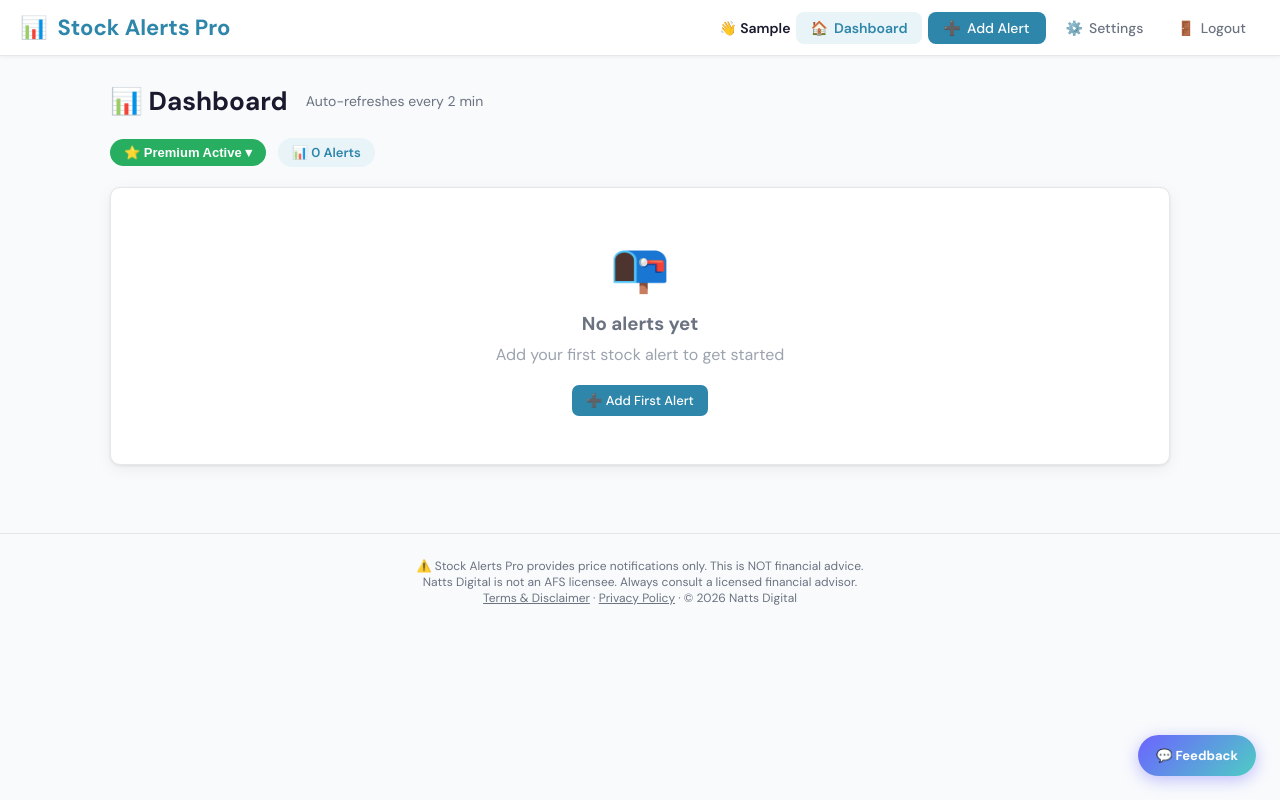
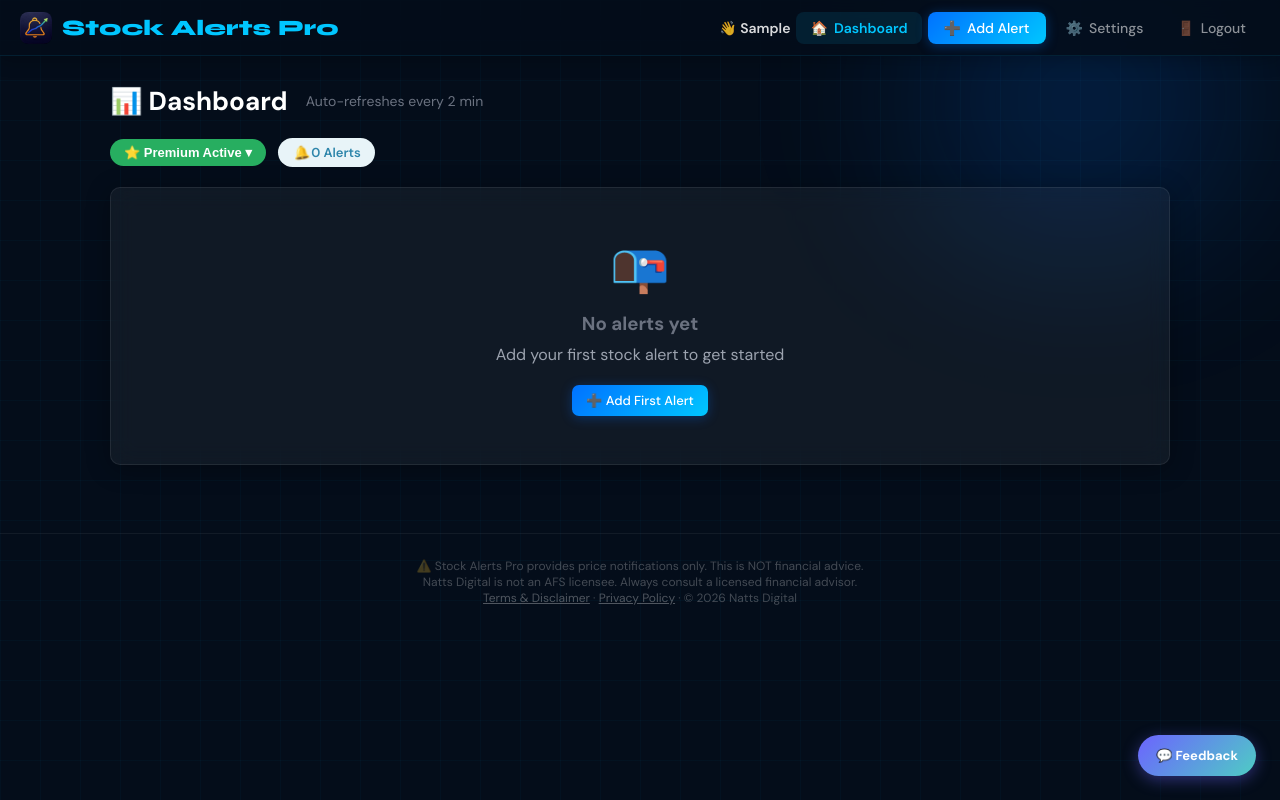
Before and after one commit to snattuvetty-spec/stock-alerts-flask, a Flask app: page /dashboard in a window 1280 px wide. Run offline with Flask 3, Linux system fonts and the light colour scheme; the visitor is signed in with stand-in values (Sample User, id 1); data that the repository does not hold is empty.

Commit message:
Dark navy theme across all pages, shaking bell icon, updated PWA manifest

```diff
--- a/templates/base.html
+++ b/templates/base.html
@@ -21,30 +21,81 @@
     <link rel="icon" type="image/png" sizes="16x16" href="/static/icon-16.png">
     <link rel="apple-touch-icon" sizes="180x180" href="/static/icon-180.png">
 
-    <link href="https://fonts.googleapis.com/css2?family=DM+Sans:wght@400;500;600;700&family=DM+Mono:wght@400;500&display=swap" rel="stylesheet">
+    <link href="https://fonts.googleapis.com/css2?family=Syne:wght@700;800&family=DM+Sans:wght@400;500;600;700&family=DM+Mono:wght@400;500&display=swap" rel="stylesheet">
     <style>
         :root {
-            --brand: #2E86AB;
-            --brand-dark: #1a6a8a;
-            --brand-light: #e8f4f8;
-            --danger: #e74c3c;
-            --success: #27ae60;
-            --warning: #f39c12;
-            --text: #1a1a2e;
-            --text-muted: #6b7280;
-            --border: #e5e7eb;
-            --bg: #f8fafc;
-            --white: #ffffff;
+            --brand: #00c6ff;
+            --brand-dark: #0072ff;
+            --brand-light: rgba(0,198,255,0.1);
+            --danger: #f87171;
+            --success: #4ade80;
+            --warning: #fbbf24;
+            --text: #ffffff;
+            --text-muted: rgba(255,255,255,0.55);
+            --border: rgba(255,255,255,0.08);
+            --bg: #040d1a;
+            --white: rgba(255,255,255,0.06);
             --radius: 10px;
-            --shadow: 0 1px 3px rgba(0,0,0,0.08), 0 4px 16px rgba(0,0,0,0.06);
+            --shadow: 0 4px 24px rgba(0,0,0,0.3);
         }
         * { box-sizing: border-box; margin: 0; padding: 0; }
-        body { font-family: 'DM Sans', sans-serif; background: var(--bg); color: var(--text); min-height: 100vh; }
+        body {
+            font-family: 'DM Sans', sans-serif;
+            background: #040d1a;
+            color: var(--text);
+            min-height: 100vh;
+            position: relative;
+            overflow-x: hidden;
+        }
+        /* Grid overlay */
+        body::before {
+            content: '';
+            position: fixed;
+            inset: 0;
+            background-image: linear-gradient(rgba(0,198,255,0.03) 1px, transparent 1px),
+                              linear-gradient(90deg, rgba(0,198,255,0.03) 1px, transparent 1px);
+            background-size: 40px 40px;
+            pointer-events: none;
+            z-index: 0;
+        }
+        /* Ambient glow blobs */
+        body::after {
+            content: '';
+            position: fixed;
+            width: 600px; height: 400px;
+            background: radial-gradient(circle, rgba(0,114,255,0.2), transparent 70%);
+            top: -100px; right: -100px;
+            pointer-events: none;
+            z-index: 0;
+            border-radius: 50%;
+            filter: blur(60px);
+        }
+        .container, nav, footer { position: relative; z-index: 1; }
+
+        /* Shaking bell animation */
+        @keyframes bellShake {
+            0%,50%,100% { transform: rotate(0deg); }
+            5%  { transform: rotate(15deg); }
+            10% { transform: rotate(-13deg); }
+            15% { transform: rotate(11deg); }
+            20% { transform: rotate(-9deg); }
+            25% { transform: rotate(7deg); }
+            30% { transform: rotate(-5deg); }
+            35% { transform: rotate(3deg); }
+            40% { transform: rotate(-1deg); }
+        }
+        .bell-shake {
+            display: inline-block;
+            animation: bellShake 3s ease-in-out infinite;
+            transform-origin: top center;
+        }
 
         /* NAV */
         nav {
-            background: var(--white);
-            border-bottom: 1px solid var(--border);
+            background: rgba(4,13,26,0.85);
+            backdrop-filter: blur(16px);
+            -webkit-backdrop-filter: blur(16px);
+            border-bottom: 1px solid rgba(0,198,255,0.1);
             padding: 0 20px;
             height: 56px;
             display: flex;
@@ -53,17 +104,19 @@
             position: sticky;
             top: 0;
             z-index: 100;
-            box-shadow: 0 1px 4px rgba(0,0,0,0.06);
+            box-shadow: 0 1px 20px rgba(0,0,0,0.3);
         }
         .nav-brand {
             display: flex;
             align-items: center;
             gap: 10px;
-            font-weight: 700;
+            font-weight: 800;
             font-size: 16px;
             color: var(--brand);
             text-decoration: none;
+            font-family: 'Syne', sans-serif;
         }
+        .nav-brand img { width: 32px; height: 32px; border-radius: 8px; }
         .nav-brand span { font-size: 22px; }
         .nav-links { display: flex; align-items: center; gap: 6px; }
         .nav-links a, .nav-links button {
@@ -79,18 +132,19 @@
             border: none;
             cursor: pointer;
             transition: all 0.15s;
-            color: var(--text-muted);
+            color: rgba(255,255,255,0.55);
             background: transparent;
         }
-        .nav-links a:hover, .nav-links button:hover { background: var(--bg); color: var(--brand); }
-        .nav-links a.active { background: var(--brand-light); color: var(--brand); font-weight: 600; }
+        .nav-links a:hover, .nav-links button:hover { background: rgba(0,198,255,0.08); color: var(--brand); }
+        .nav-links a.active { background: rgba(0,198,255,0.1); color: var(--brand); font-weight: 600; }
         .btn-add {
-            background: var(--brand) !important;
+            background: linear-gradient(135deg, #0072ff, #00c6ff) !important;
             color: white !important;
             padding: 7px 16px !important;
+            box-shadow: 0 2px 12px rgba(0,114,255,0.35);
         }
-        .btn-add:hover { background: var(--brand-dark) !important; }
-        .nav-user { font-weight: 600; color: var(--text); font-size: 14px; }
+        .btn-add:hover { opacity: 0.9; transform: translateY(-1px); }
+        .nav-user { font-weight: 600; color: rgba(255,255,255,0.85); font-size: 14px; }
 
         /* MAIN CONTENT */
         .container { max-width: 1100px; margin: 0 auto; padding: 28px 20px; }
@@ -106,10 +160,12 @@
 
         /* CARDS */
         .card {
-            background: var(--white);
+            background: rgba(255,255,255,0.05);
+            backdrop-filter: blur(12px);
+            -webkit-backdrop-filter: blur(12px);
             border-radius: var(--radius);
-            border: 1px solid var(--border);
-            box-shadow: var(--shadow);
+            border: 1px solid rgba(255,255,255,0.08);
+            box-shadow: 0 4px 24px rgba(0,0,0,0.3);
             overflow: hidden;
         }
         .card-body { padding: 20px; }
@@ -169,14 +225,14 @@
             text-decoration: none;
             transition: all 0.15s;
         }
-        .btn-primary { background: var(--brand); color: white; }
-        .btn-primary:hover { background: var(--brand-dark); }
+        .btn-primary { background: linear-gradient(135deg, #0072ff, #00c6ff); color: white; box-shadow: 0 2px 12px rgba(0,114,255,0.3); }
+        .btn-primary:hover { opacity: 0.9; transform: translateY(-1px); }
         .btn-danger { background: var(--danger); color: white; }
         .btn-danger:hover { background: #c0392b; }
         .btn-outline {
             background: transparent;
-            color: var(--text-muted);
-            border: 1px solid var(--border);
+            color: rgba(255,255,255,0.6);
+            border: 1px solid rgba(255,255,255,0.15);
         }
         .btn-outline:hover { border-color: var(--brand); color: var(--brand); }
         .btn-sm { padding: 5px 10px; font-size: 12px; }
@@ -230,11 +288,13 @@
             text-align: center;
             padding: 24px 20px;
             font-size: 12px;
-            color: var(--text-muted);
-            border-top: 1px solid var(--border);
+            color: rgba(255,255,255,0.25);
+            border-top: 1px solid rgba(255,255,255,0.06);
             margin-top: 40px;
+            position: relative;
+            z-index: 1;
         }
-        footer a { color: var(--text-muted); text-decoration: underline; }
+        footer a { color: rgba(255,255,255,0.3); text-decoration: underline; }
 
         /* MOBILE */
         @media (max-width: 640px) {
@@ -297,7 +357,7 @@
 {% if session.username %}
 <nav>
     <a href="/dashboard" class="nav-brand">
-        <span>📊</span>
+        <img src="/static/icon-192.png" alt="Stock Alerts Pro">
         <span class="nav-brand-text">Stock Alerts Pro</span>
     </a>
     <div class="nav-links">
--- a/templates/dashboard.html
+++ b/templates/dashboard.html
@@ -65,9 +65,9 @@
     {% endif %}
     <span style="background:#e8f4f8;color:#2E86AB;padding:6px 14px;border-radius:20px;font-size:13px;font-weight:600;">
         {% if premium %}
-        📊 {{ alert_count }} Alert{{ 's' if alert_count != 1 else '' }}
+        <span class="bell-shake">🔔</span> {{ alert_count }} Alert{{ 's' if alert_count != 1 else '' }}
         {% else %}
-        📊 {{ alert_count }}/{{ alert_limit }} Alerts
+        <span class="bell-shake">🔔</span> {{ alert_count }}/{{ alert_limit }} Alerts
         {% endif %}
     </span>
 </div>
```
Also changed, not shown: other parts of templates/base.html (+22 -20 lines), static/manifest.json.
